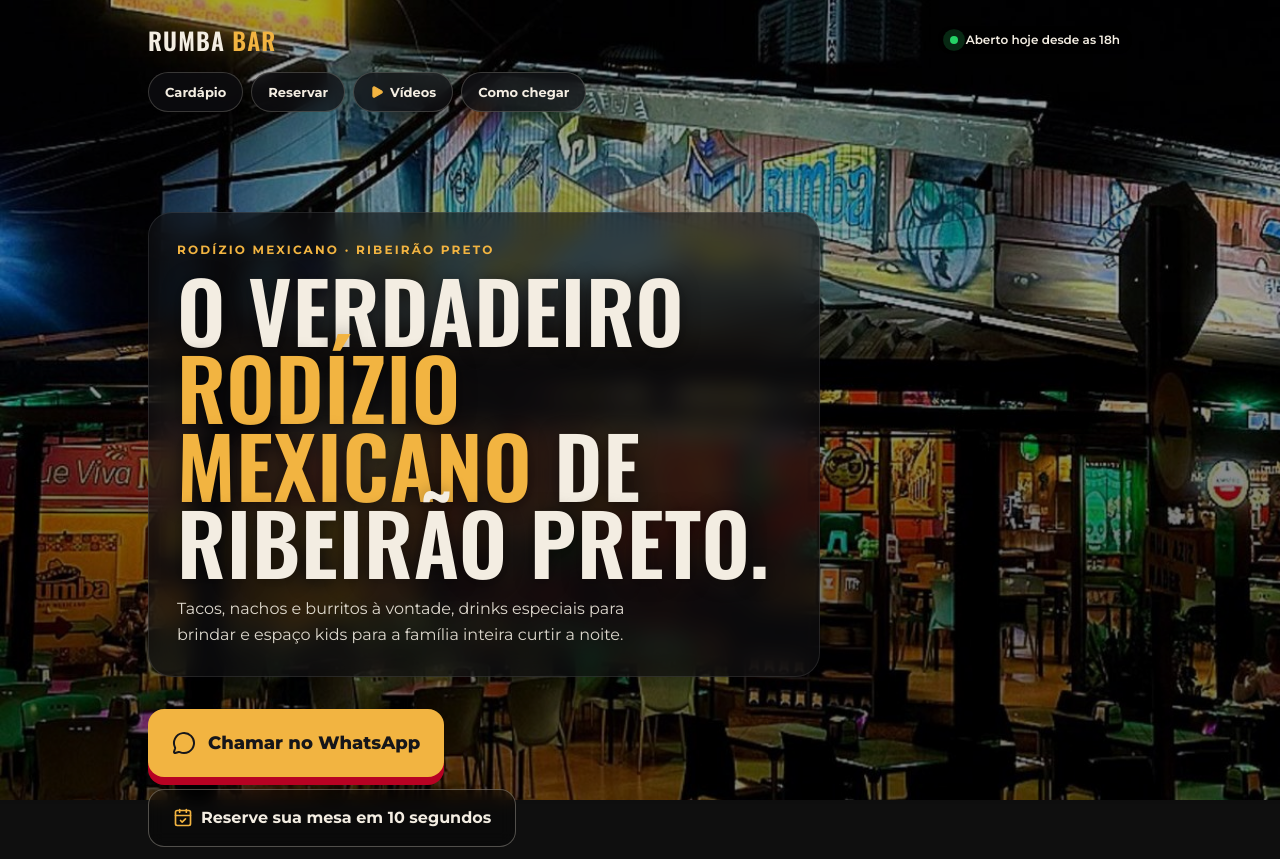
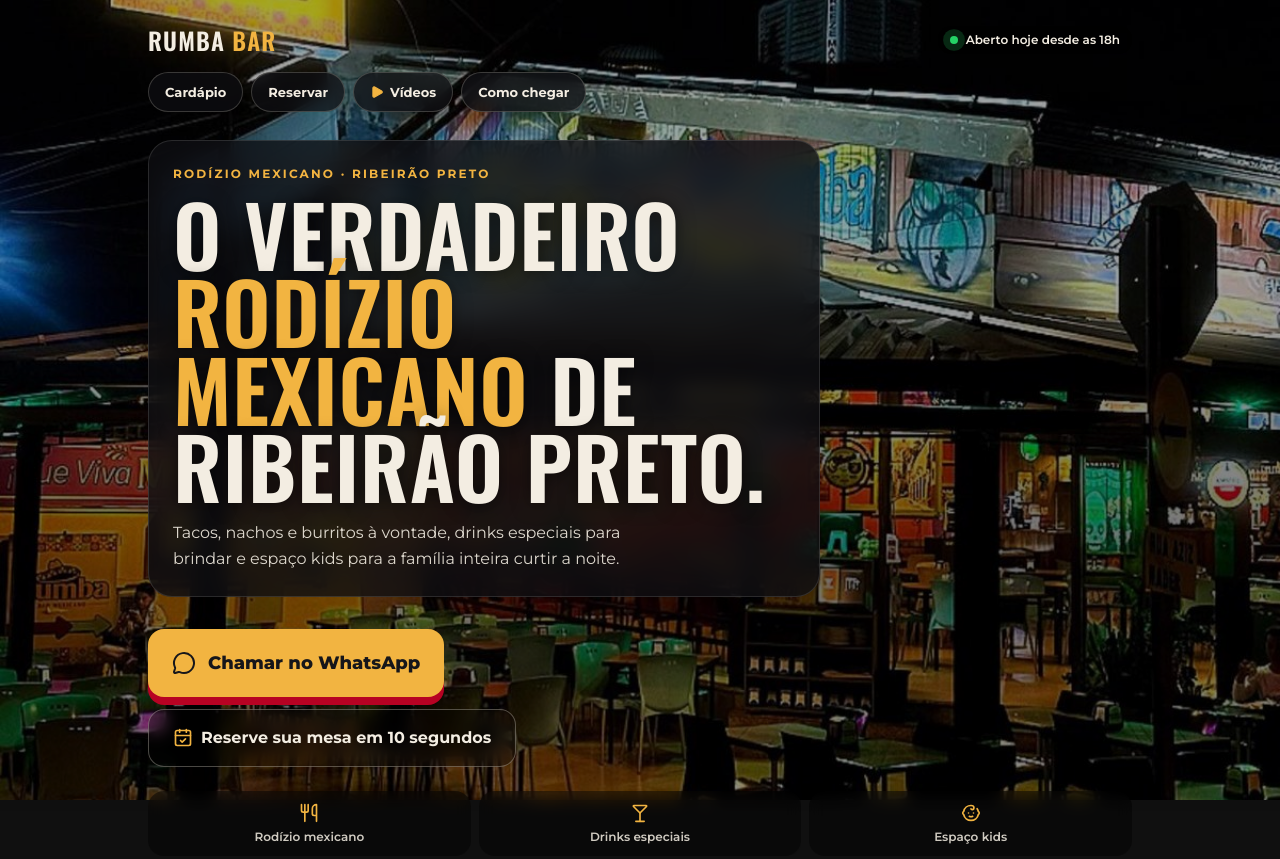
Before and after one commit to victoriadicarlo2020-lab/site-cato, a plain HTML site: page demo-rumba-bar/index.html in a window 1280 px wide. Shown: the top 859 px of the page. Drawn offline with nearby package versions, Linux system fonts and the light colour scheme; a script that the page names is missing.

Commit message:
Rumba Bar: caixa de vidro da capa em CSS puro (.caixa-hero)
- Classe .caixa-hero no bloco do título: fundo rgba(15,15,18,.78),
  backdrop-filter blur(12px), borda, cantos de 24px, padding e margem
  em CSS puro no styles.css, sem depender do Tailwind
- Removidas as classes Tailwind de fundo/margem/padding dessa caixa
  para não competirem com o CSS puro
- styles.css?v=2026-11-25b para forçar o download da versão nova
- styles.css validado: chaves balanceadas e nenhum erro de sintaxe,
  inclusive na seção #videos-rumba

Co-Authored-By: Claude Opus 5.5 <noreply@anthropic.com>
Claude-Session: https://claude.ai/code/session_01EMkanFQohKEV4NcaMetBF9

```diff
--- a/demo-rumba-bar/index.html
+++ b/demo-rumba-bar/index.html
@@ -24,7 +24,7 @@ tailwind.config={theme:{extend:{
 </script>
 <script src="https://unpkg.com/lucide@0.460.0/dist/umd/lucide.min.js"></script>
 <!-- ?v= força o navegador/hospedagem a baixar a versão nova do CSS (troque a data a cada mudança no styles.css) -->
-<link rel="stylesheet" href="styles.css?v=2026-11-25">
+<link rel="stylesheet" href="styles.css?v=2026-11-25b">
 </head>
 <body class="font-sans text-creme">
 <!-- Fundo fixo: fachada do Rumba ocupando a tela toda, atrás de tudo (sem desfoque) + véu leve para leitura.
@@ -59,7 +59,8 @@ tailwind.config={theme:{extend:{
     </div>
 
     <!-- caixa de vidro escuro atrás do texto principal: contraste garantido sobre a foto colorida da fachada -->
-    <div class="mt-24 rounded-3xl border border-white/10 bg-[rgba(15,15,18,.62)] p-5 backdrop-blur-md sm:max-w-2xl sm:p-7">
+    <!-- .caixa-hero = CSS puro no styles.css (fundo, desfoque, borda, cantos, espaçamento): funciona mesmo sem o Tailwind -->
+    <div class="caixa-hero sm:max-w-2xl">
       <p class="label text-ouro">Rodízio mexicano · Ribeirão Preto</p>
       <h1 id="h-hero" class="font-display mt-3 text-[clamp(38px,11vw,84px)] leading-[.92] [text-wrap:balance]">
         O verdadeiro <span class="text-ouro">rodízio mexicano</span> de Ribeirão Preto.
--- a/demo-rumba-bar/styles.css
+++ b/demo-rumba-bar/styles.css
@@ -27,6 +27,17 @@ body{overflow-x:clip;-webkit-font-smoothing:antialiased}
 /* véu do topo: transparente em cima (letreiro e fachada à mostra) e leve atrás do título e dos botões */
 .veu{background:linear-gradient(180deg,rgba(0,0,0,0) 0%,rgba(0,0,0,0) 30%,rgba(0,0,0,.3) 60%,rgba(0,0,0,0) 100%)}
 #h-hero{text-shadow:0 2px 18px rgba(0,0,0,.55)}
+
+/* caixa de vidro fosco atrás do texto principal da capa (CSS puro, não depende do Tailwind) */
+.caixa-hero {
+  background: rgba(15, 15, 18, 0.78) !important;
+  -webkit-backdrop-filter: blur(12px) !important;
+  backdrop-filter: blur(12px) !important;
+  border: 1px solid rgba(255, 255, 255, 0.12);
+  border-radius: 24px;
+  padding: 24px;
+  margin-top: 24px;
+}
 
 /* blocos e textos soltos por cima da fachada: vidro escuro para leitura 100% nítida */
 .vidro{background:rgba(15,15,18,.72);-webkit-backdrop-filter:blur(6px);backdrop-filter:blur(6px)}
```
